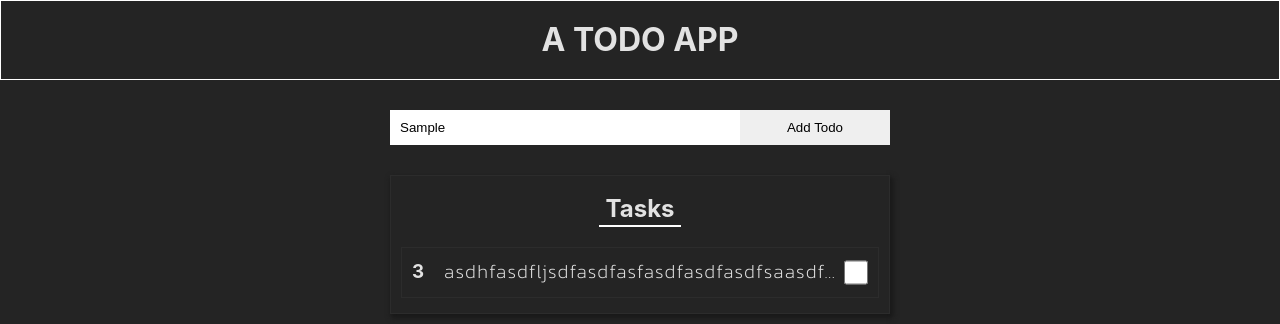
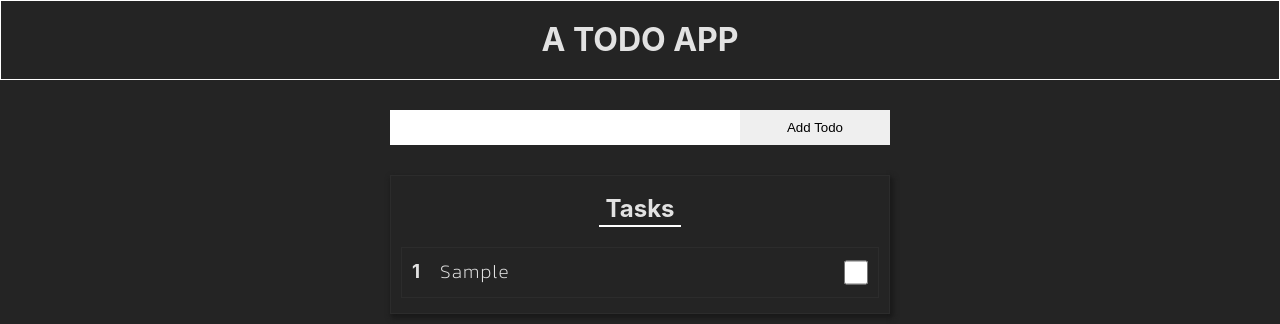
Before and after one commit to mrAJAY1/todo_app_rewind, a React (Vite) app: page / in a window 1280 px wide. Both pictures are taken after typing "Sample" into the empty fields and a click on the button "Add Todo". Shown: the top 324 px of the page. Built offline with nearby package versions, Linux system fonts and the light colour scheme.

Commit message:
completed todo with localstorage

```diff
--- a/src/App.jsx
+++ b/src/App.jsx
@@ -1,13 +1,41 @@
-import React from "react";
+import React, { useEffect, useState } from "react";
 import { Header, TodoBody, TodoForm } from "./components";
 import "./App.scss";
 
 function App() {
+  const [todoList, setTodoList] = useState([]);
+
+  const addTask = (userInput) => {
+    setTodoList((prevTodoList) => {
+      const updatedTodoList = [
+        ...prevTodoList,
+        { id: prevTodoList.length + 1, userInput, isCompleted: false },
+      ];
+      localStorage.setItem("todoList", JSON.stringify(updatedTodoList));
+      return updatedTodoList;
+    });
+  };
+
+  const removeTask = (id) => {
+    setTodoList((prevTodoList) => {
+      const updatedTodoList = prevTodoList.filter((item) => item.id !== id);
+      localStorage.setItem("todoList", JSON.stringify(updatedTodoList));
+      return updatedTodoList;
+    });
+  };
+  // Load the todoList array from localStorage on component mount
+  useEffect(() => {
+    const savedTodoList = localStorage.getItem("todoList");
+    if (savedTodoList) {
+      setTodoList(JSON.parse(savedTodoList));
+    }
+  }, []);
+
   return (
     <div className="app">
       <Header />
-      <TodoForm />
-      <TodoBody />
+      <TodoForm updateList={addTask} />
+      <TodoBody todoList={todoList} removeTask={removeTask} />
     </div>
   );
 }
--- a/src/components/Header/Header.module.scss
+++ b/src/components/Header/Header.module.scss
@@ -3,5 +3,5 @@
   justify-content: center;
   align-items: center;
   padding: 15px;
-  border: 1px solid white;
+  border: 1px solid #fff;
 }
--- a/src/components/TodoBody/TodoBody.jsx
+++ b/src/components/TodoBody/TodoBody.jsx
@@ -1,14 +1,33 @@
 import React from "react";
+import PropTypes from "prop-types";
 import Style from "./TodoBody.module.scss";
 import TodoItem from "../TodoItem/TodoItem";
 
-function TodoBody() {
+function TodoBody({ todoList, removeTask }) {
   return (
     <div className={`mt-30 ${Style.todoBodyContainer} container`}>
       <h2>Tasks</h2>
-      <TodoItem />
+      {todoList.map((item, index) => (
+        <TodoItem
+          key={item.id}
+          todoData={item}
+          count={index + 1}
+          completeTask={removeTask}
+        />
+      ))}
     </div>
   );
 }
 
+TodoBody.propTypes = {
+  todoList: PropTypes.arrayOf(
+    PropTypes.shape({
+      id: PropTypes.number.isRequired,
+      userInput: PropTypes.string.isRequired,
+      isCompleted: PropTypes.bool.isRequired,
+    })
+  ).isRequired,
+  removeTask: PropTypes.func.isRequired,
+};
+
 export default TodoBody;
--- a/src/components/TodoForm/TodoForm.jsx
+++ b/src/components/TodoForm/TodoForm.jsx
@@ -1,19 +1,32 @@
-import React from "react";
+import React, { useState } from "react";
+import PropTypes from "prop-types";
 import Style from "./Todoform.module.scss";
 
-function TodoForm() {
+function TodoForm({ updateList }) {
+  const [userInput, setUserInput] = useState("");
+
+  const handleChange = (e) => {
+    setUserInput(e.target.value);
+  };
+
+  const handleSubmit = (e) => {
+    e.preventDefault();
+    updateList(userInput);
+    setUserInput("");
+  };
+
   return (
     <div className="container mt-30">
-      <form
-        action=""
-        onSubmit={(e) => e.preventDefault()}
-        className={Style.form}
-      >
-        <input type="text" />
+      <form onSubmit={handleSubmit} className={Style.form}>
+        <input type="text" value={userInput} onChange={handleChange} />
         <button type="submit">Add Todo</button>
       </form>
     </div>
   );
 }
 
+TodoForm.propTypes = {
+  updateList: PropTypes.func.isRequired,
+};
+
 export default TodoForm;
--- a/src/components/TodoItem/TodoItem.jsx
+++ b/src/components/TodoItem/TodoItem.jsx
@@ -1,31 +1,52 @@
-import React, { useState } from "react";
+import React, { useEffect, useState } from "react";
 import PropTypes from "prop-types";
 import Styles from "./TodoItem.module.scss";
 
-function TodoItem({ data }) {
+function TodoItem({ todoData, completeTask, count }) {
   const [isChecked, setIsChecked] = useState(false);
 
   const handleChange = () => {
     setIsChecked(!isChecked);
   };
+
+  useEffect(() => {
+    if (isChecked) {
+      const timerId = setTimeout(() => completeTask(todoData.id), 1000);
+      return () => clearTimeout(timerId);
+    }
+  }, [isChecked, completeTask, todoData.id]);
+
   return (
     <div className={Styles.container}>
       <div className={Styles.text_container}>
-        <h3>3</h3>
+        <h3>{count}</h3>
         <div>
           <p
             className={Styles.todo_text}
             style={{ textDecoration: isChecked ? "line-through" : "none" }}
           >
-            asdhfasdfljsdfasdfasfasdfasdfasdfsaasdfaaaaaaaaaaaaaaaaaaaaaaaaaaaa
+            {todoData.userInput}
           </p>
         </div>
       </div>
-      <input type="checkbox" checked={isChecked} onChange={handleChange} />
+      <input
+        type="checkbox"
+        disabled={isChecked}
+        checked={isChecked}
+        onChange={handleChange}
+      />
     </div>
   );
 }
 
-TodoItem.prototype = { data: PropTypes.shape };
+TodoItem.propTypes = {
+  todoData: PropTypes.shape({
+    id: PropTypes.number.isRequired,
+    userInput: PropTypes.string.isRequired,
+    isCompleted: PropTypes.bool.isRequired,
+  }).isRequired,
+  completeTask: PropTypes.func.isRequired,
+  count: PropTypes.number.isRequired,
+};
 
 export default TodoItem;
--- a/src/components/TodoItem/TodoItem.module.scss
+++ b/src/components/TodoItem/TodoItem.module.scss
@@ -4,6 +4,7 @@
   padding: 10px;
   border: 1px solid #2c2c2c;
   margin-top: 20px;
+  transition: 1s;
   .text_container {
     width: 100%;
     display: flex;
@@ -28,4 +29,5 @@
   input[type="checkbox"] {
     width: 25px;
   }
+
 }
```
Also changed, not shown: .eslintrc.json.
